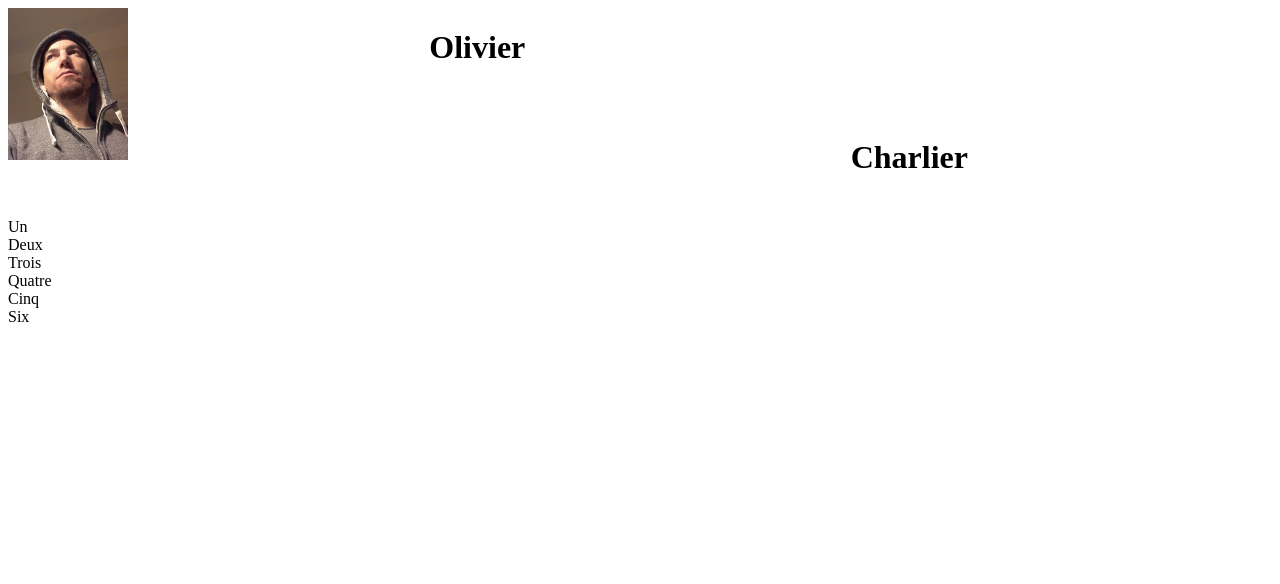
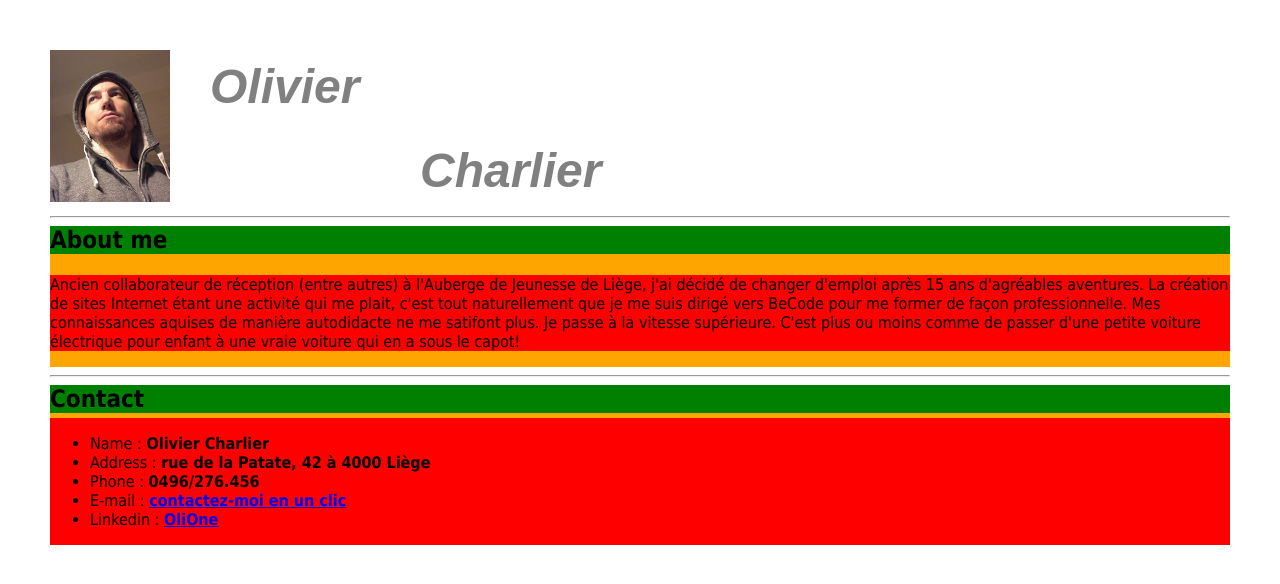
Before and after one commit to OlivierCharlier/OlivierCharlier-CV, a plain HTML site: page index.html in a window 1280 px wide. Drawn offline with Linux system fonts and the light colour scheme.

Commit message:
real start

```diff
--- a/index.html
+++ b/index.html
@@ -11,23 +11,38 @@
      <div class="header-one">
          <img class="profile-img" src="profil.jpg">
     </div>
-    <div class="header-two">
-        <h1>Olivier</h1>
-    </div>
-     <div class="header-three">
-         <h1>Charlier</h1>
-     </div>
+
+        <h1 class="header-two">Olivier</h1>
+
+
+         <h1 class="header-three">Charlier</h1>
+
  </header>
 
- <div class="wrapper">
-    <div class="one">Un</div>
-    <div class="two">Deux</div>
-    <div class="three">Trois</div>
-    <div class="four">Quatre</div>
-    <div class="five">Cinq</div>
-    <div class="six">Six</div>
-  </div>
+<hr>
 
+ <main>
+     <div class="about">
+     <h2 class="about-one">
+         About me
+     </h2>
+<p class="about-two"> Ancien collaborateur de réception (entre autres) à l'Auberge de Jeunesse de Liège, j'ai décidé de changer d'emploi après 15 ans d'agréables aventures. La création de sites Internet étant une activité qui me plait, c'est tout naturellement que je me suis dirigé vers BeCode pour me former de façon professionnelle. Mes connaissances aquises de manière autodidacte ne me satifont plus. Je passe à la vitesse supérieure. C'est plus ou moins comme de passer d'une petite voiture électrique pour enfant à une vraie voiture qui en a sous le capot!</p>
+    </div>
+
+    <hr>
+    <div class="contact">
+        <h2 class="contact-one">Contact</h2>
+        <div class="contact-two">
+            <ul>
+                <li>Name : <strong>Olivier Charlier</strong></li>
+                <li>Address : <strong>rue de la Patate, 42 à 4000 Liège</strong></li>
+                <li>Phone : <strong>0496/276.456</strong></li>
+                <li>E-mail : <strong><a href="mailto:olivier.charlier.web@gmail.com" target="_blank">contactez-moi en un clic</a></strong></li>
+                <li>Linkedin : <strong><a href="https://www.linkedin.com/in/olione/" target="_blank">OliOne</a></strong></li>
+              </ul>
+        </div>
+    </div>
+ </main>
 
 
 
--- a/style.css
+++ b/style.css
@@ -1,11 +1,13 @@
+/*The grids - gestion des grilles */
 
+/* in the header*/
 .grillehead {
     display: grid;
-    grid-template-columns: repeat(3, 1fr);
     grid-gap: 10px;
-    grid-auto-rows: minmax(100px, auto);
-  }
-  .header-one {
+    grid-template-columns: 150px 200px 200px;
+   }
+
+   .header-one {
     grid-column: 1 / 2;
     grid-row: 1 / 3;
   }
@@ -21,3 +23,85 @@
 	max-width: 120px;
 	height: auto;
 }
+
+ /* grids in the main*/
+
+ /* about */
+  .about {
+  display: grid;
+  grid-template-columns: repeat(3, 1fr);
+  grid-row-gap: 5px;
+  background-color: orange;
+  grid-template-rows: auto;
+ }
+ .about-one {
+  grid-column: 1 / 4;
+  grid-row: 1 / 1;
+  background-color: green;
+  margin: 0px;
+  padding: 0px;
+}
+.about-two {
+  grid-column: 1 / 4;
+  grid-row: 2 / 3;
+  background-color: red;
+}
+
+/* contact */
+.contact {
+  display: grid;
+  grid-template-columns: repeat(3, 1fr);
+  grid-row-gap: 5px;
+  background-color: orange;
+  grid-template-rows: auto;
+}
+.contact-one {
+  grid-column: 1 / 4;
+  grid-row: 1 / 1;
+  background-color: green;
+  margin: 0px;
+  padding: 0px;
+}
+.contact-two {
+  grid-column: 1 / 4;
+  grid-row: 2 / 3;
+  background-color: red;
+}
+
+
+/*format button - bouton*/
+.button {
+  background-color: #fff;
+  border: none;
+  color: grey;
+  padding: 20px 34px;
+  text-align: center;
+  text-decoration: none;
+  display: inline-block;
+  font-size: 20px;
+  margin: 4px 2px;
+  cursor: pointer;
+  }
+
+.button:hover {
+  background-color: grey;
+  color: #fff;
+  }
+
+
+/* Mise en forme de base*/
+body
+{
+  margin: 50px;
+  font-family: "Tahoma", Arial, sans-serif;
+}
+
+/*Titles - les balises h*/
+h1
+{
+  font-size: 48px;
+  font-family:"Segoe print", Arial, Helvetica, sans-serif;
+  color: gray;
+  font-style: italic;
+  line-height : 20%
+}
```
